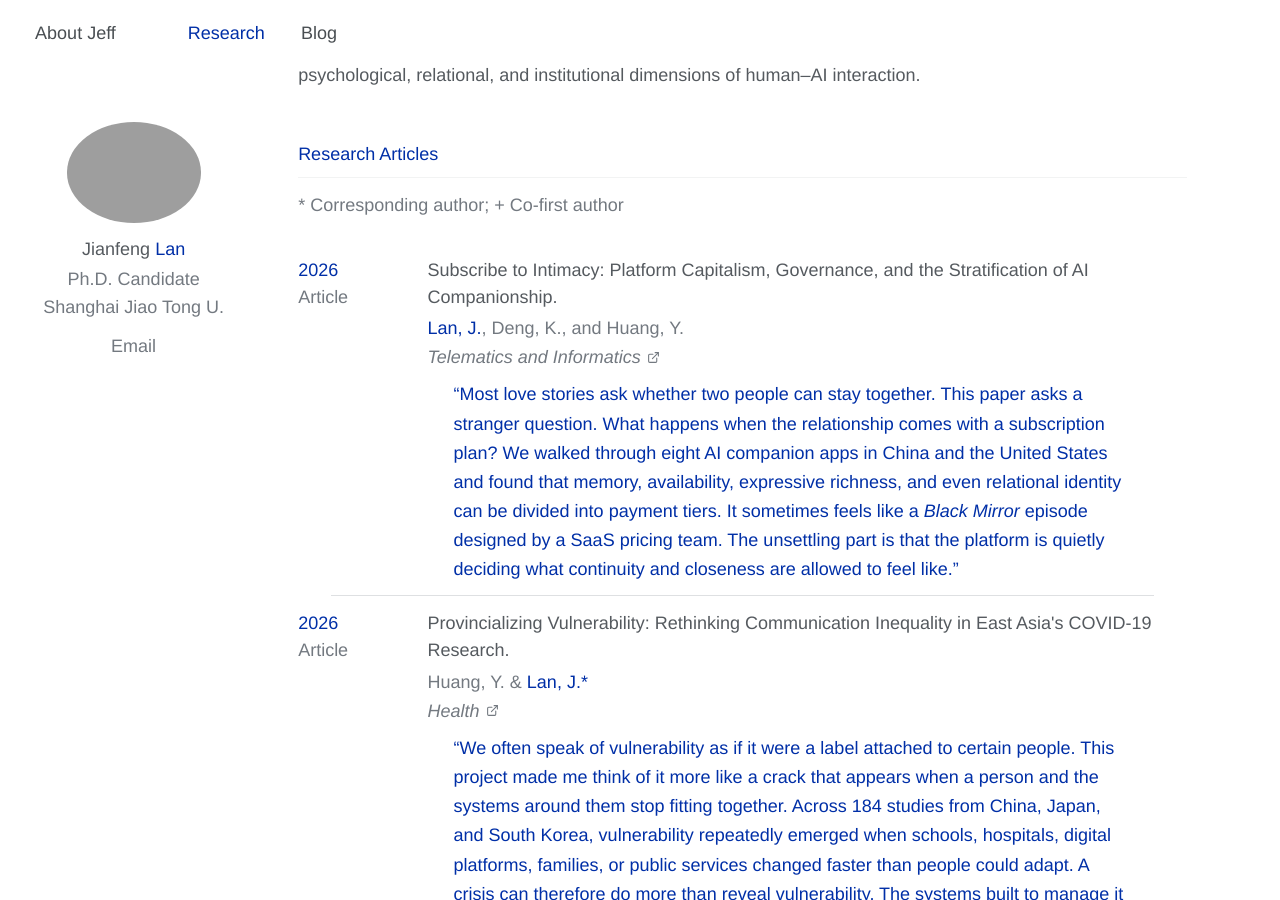
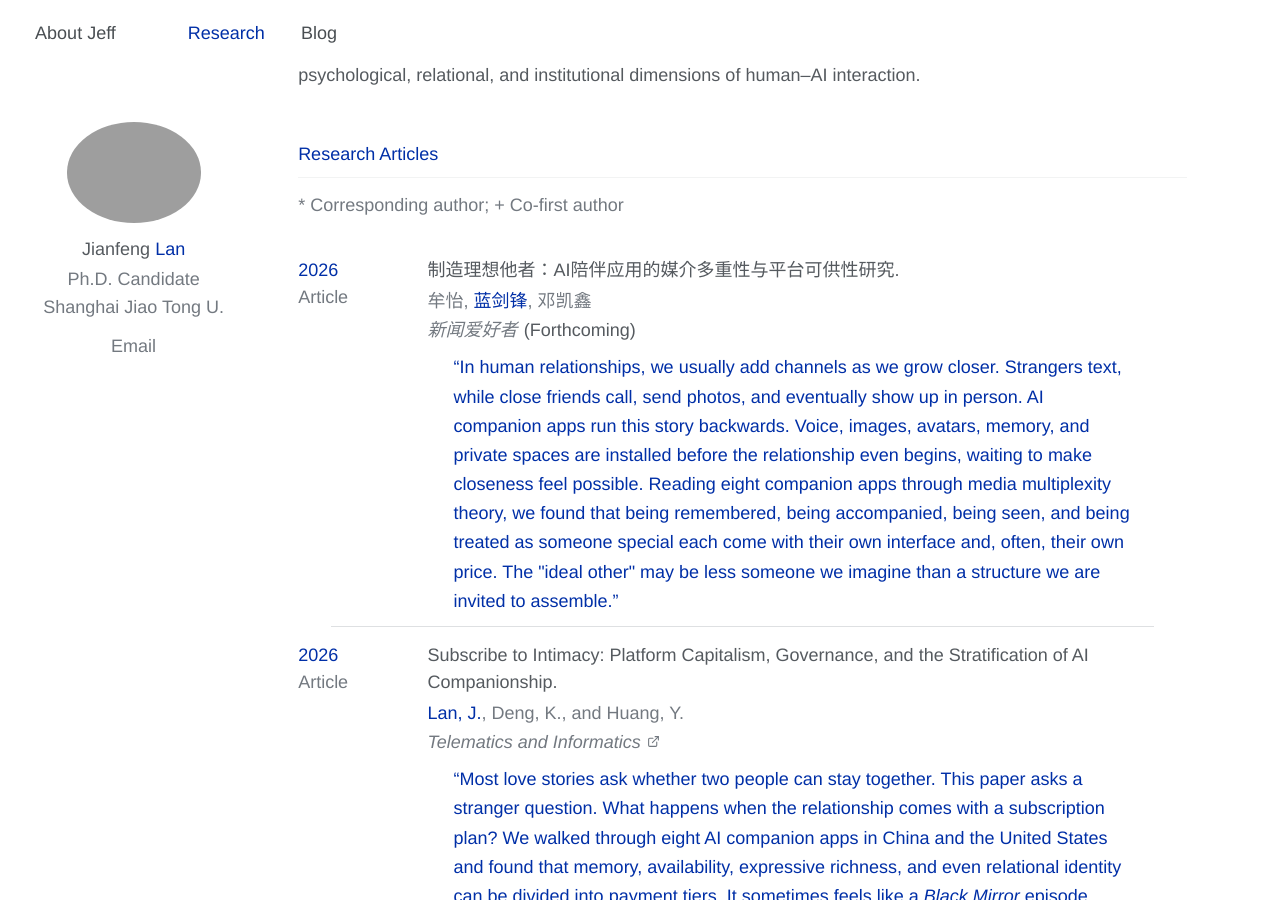
Before and after one commit to jianfenglan/jianfenglan.github.io, a Jekyll site: the page built from research.md, in a window 1280 px wide and 900 px high, scrolled down 216 px. Built offline with Jekyll 4.4.1, drawn with Linux system fonts in a browser that asks for light colours.

Commit message:
Add forthcoming 新闻爱好者 article on AI companion apps
Co-Authored-By: Claude Opus 5.5 <noreply@anthropic.com>

```diff
--- a/research.md
+++ b/research.md
@@ -12,6 +12,19 @@ author_profile: true
   </div>
 
   <div class="publication-list">
+    <div class="publication-card">
+      <div class="publication-meta"><span class="publication-year">2026</span><span class="publication-type">Article</span></div>
+      <div class="publication-content">
+        <span class="publication-title">制造理想他者：AI陪伴应用的媒介多重性与平台可供性研究.</span>
+        <span class="publication-authors">牟怡, <span class="my-name">蓝剑锋</span>, 邓凯鑫</span>
+        <span class="publication-journal-row">
+          <em>新闻爱好者</em>
+          <span>(Forthcoming)</span>
+        </span>
+        <p class="publication-note">In human relationships, we usually add channels as we grow closer. Strangers text, while close friends call, send photos, and eventually show up in person. AI companion apps run this story backwards. Voice, images, avatars, memory, and private spaces are installed before the relationship even begins, waiting to make closeness feel possible. Reading eight companion apps through media multiplexity theory, we found that being remembered, being accompanied, being seen, and being treated as someone special each come with their own interface and, often, their own price. The "ideal other" may be less someone we imagine than a structure we are invited to assemble.</p>
+      </div>
+    </div>
+
     <div class="publication-card">
       <div class="publication-meta"><span class="publication-year">2026</span><span class="publication-type">Article</span></div>
       <div class="publication-content">
```
